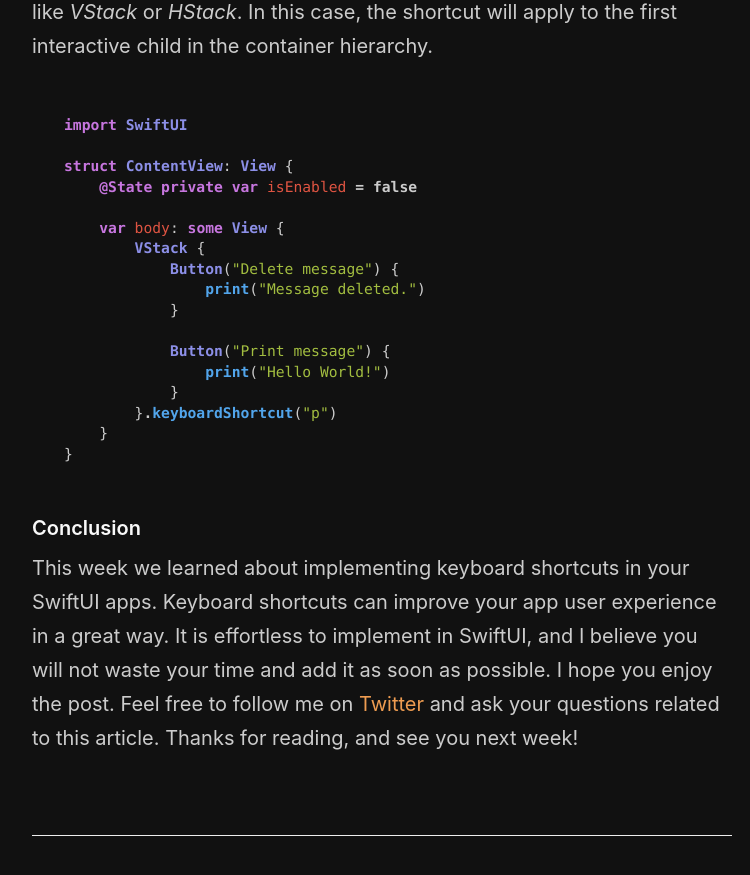
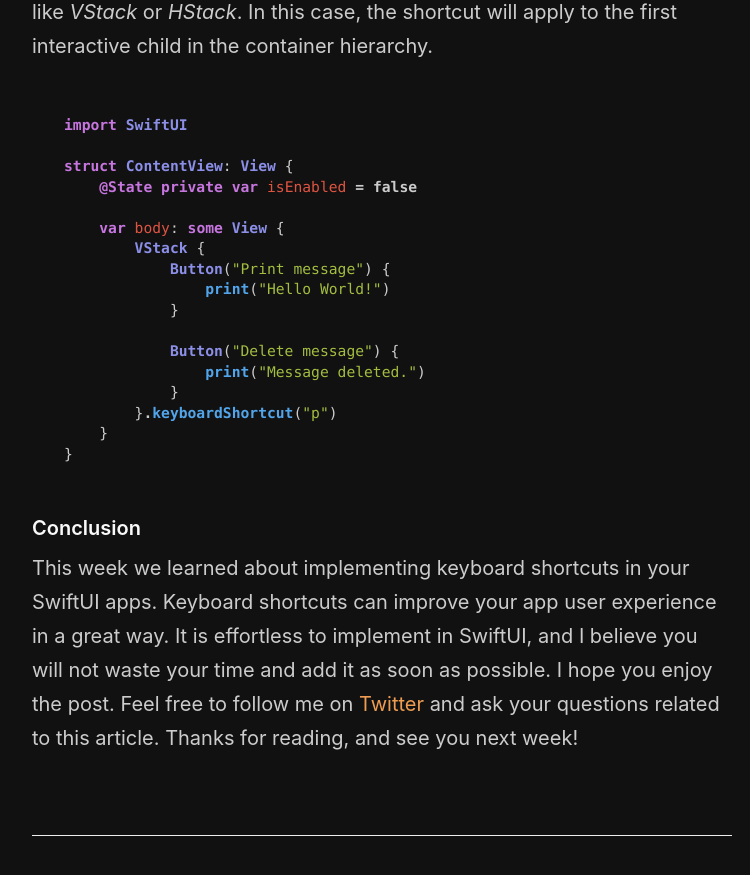
Before and after one commit to mecid/mecid.github.io, a Jekyll site: the page built from _posts/2020-11-17-keyboard-shortcuts-in-swiftui.md, in a window 1280 px wide and 900 px high, scrolled down 2277 px. Shown: the top 875 px of the window, without its empty margins (258-1008 px from the left). Built offline with Jekyll 4.4.1, drawn with Linux system fonts in a browser that asks for light colours.

Commit message:
Code example improved

```diff
--- a/_posts/2020-11-17-keyboard-shortcuts-in-swiftui.md
+++ b/_posts/2020-11-17-keyboard-shortcuts-in-swiftui.md
@@ -59,12 +59,12 @@ struct ContentView: View {
 
     var body: some View {
         VStack {
+            Button("Print message") {
+                print("Hello World!")
+            }
+
             Button("Delete message") {
                 print("Message deleted.")
-            }
-
-            Button("Print message") {
-                print("Hello World!")
             }
         }.keyboardShortcut("p")
     }
```
